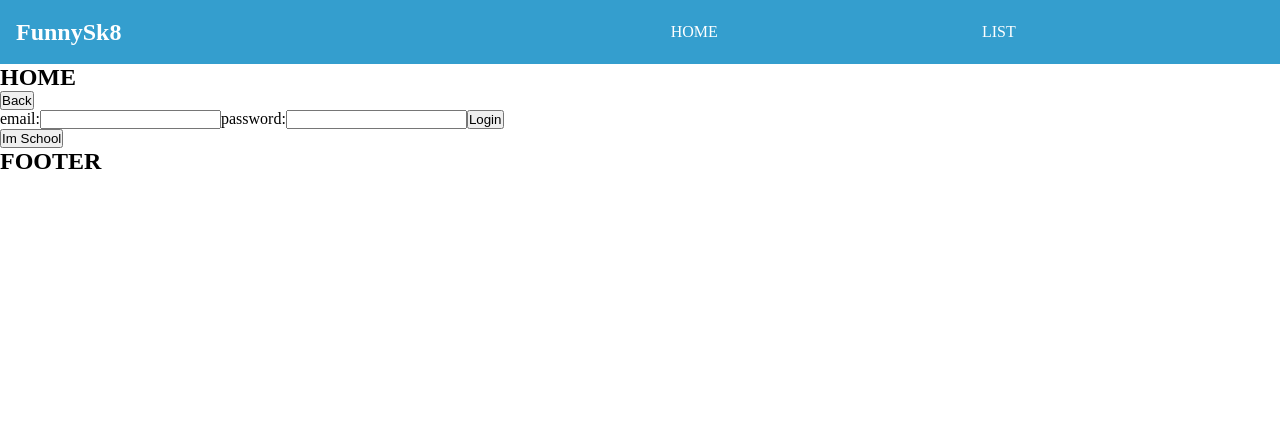
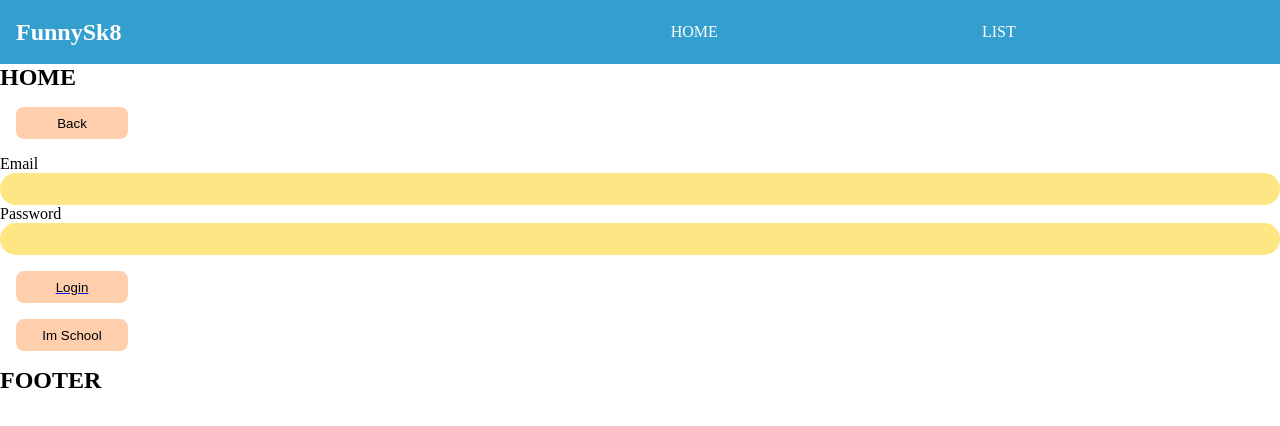
Before and after one commit to Adriancit0/Sk8Fun, a React (Create React App) app in the folder frontend/: page / in a window 1280 px wide. Both pictures are taken after a click on the button "Im User". Shown: the top 426 px of the page. Built offline with nearby package versions, Linux system fonts and the light colour scheme; the HTML template or start-up script is replaced by a standard one.

Commit message:
Add input component

```diff
--- a/frontend/src/components/activityDetail/index.jsx
+++ b/frontend/src/components/activityDetail/index.jsx
@@ -78,8 +78,8 @@ function activityDetail({ activity, index }) {
           {currentPlaces}
         </li>
         <footer className="activities-item-footer">
-          <StandardButton functionName={sumPrice} content="+" />
-          <StandardButton functionName={substracPrice} content="-" />
+          <StandardButton type="button" functionName={sumPrice} content="+" />
+          <StandardButton type="button" functionName={substracPrice} content="-" />
           <p>
             Price:
             {' '}
@@ -87,8 +87,8 @@ function activityDetail({ activity, index }) {
             /
             {activity?.price?.unity}
           </p>
-          <StandardButton functionName={Booking} content=" Book " />
-          <StandardButton functionName={handleImInterested} content={imInterested ? ' Im not interested ' : ' Im interested '} />
+          <StandardButton type="button" functionName={Booking} content=" Book " />
+          <StandardButton type="button" functionName={handleImInterested} content={imInterested ? ' Im not interested ' : ' Im interested '} />
           <p>
             {activity?.likes}
             {' '}
--- a/frontend/src/components/button/buttonStyle.scss
+++ b/frontend/src/components/button/buttonStyle.scss
@@ -1,8 +1,13 @@
 .standard-button{
+    display: flex;
+    justify-content: center;
+    align-items: center;
     margin: 1rem;
+    padding: 1rem;
     border: none;
     border-radius: 0.5rem;
     background-color: rgb(255, 206, 172);
     height: 2rem;
-    min-width: 2rem;
+    min-width: 7rem;
+    align-self: center;
 }
--- a/frontend/src/components/button/index.jsx
+++ b/frontend/src/components/button/index.jsx
@@ -3,10 +3,9 @@
 import React from 'react';
 import './buttonStyle.scss';
 
-function standardButton({ content, functionName }) {
+function standardButton({ type, content, functionName }) {
   return (
-    <button type="button" className="standard-button" onClick={functionName}>{content}</button>
-
+    <button type={type} className="standard-button" onClick={functionName}>{content}</button>
   );
 }
 
--- a/frontend/src/components/home/index.jsx
+++ b/frontend/src/components/home/index.jsx
@@ -1,6 +1,7 @@
 import { React, useState } from 'react';
 import UserLogin from '../userLogin';
 import SchoolLogin from '../schoolLogin';
+import StandardButton from '../button';
 
 function funnyHome() {
   const [accessUser, setAccesUser] = useState(false);
@@ -18,11 +19,11 @@ function funnyHome() {
         {
         accessUser ? (
           <section>
-            <button type="button" onClick={handleUser}>Back</button>
+            <StandardButton type="button" functionName={handleUser} content="Back" />
             <UserLogin />
           </section>
         ) : (
-          <button type="button" onClick={handleUser}>Im User</button>
+          <StandardButton type="button" functionName={handleUser} content="Im User" />
         )
         }
       </section>
@@ -30,11 +31,11 @@ function funnyHome() {
         {
         accessSchool ? (
           <section>
-            <button type="button" onClick={handleSchool}>Back</button>
+            <StandardButton type="button" functionName={handleSchool} content="Back" />
             <SchoolLogin />
           </section>
         ) : (
-          <button type="button" onClick={handleSchool}>Im School</button>
+          <StandardButton type="button" functionName={handleSchool} content="Im School" />
         )
         }
       </section>
--- /dev/null
+++ b/frontend/src/components/inputSection/index.jsx
@@ -0,0 +1,26 @@
+/* eslint-disable react/button-has-type */
+/* eslint-disable jsx-a11y/control-has-associated-label */
+import React from 'react';
+import './inputStyle.scss';
+
+function inputSection({
+  htmlFor, type, content, id, value, functionName
+}) {
+  return (
+    <label
+      className="input-section"
+      htmlFor={htmlFor}
+    >
+      {content}
+      <input
+        className="input-section__input"
+        type={type}
+        id={id}
+        value={value}
+        onChange={(createEvent) => functionName(createEvent.target.value)}
+      />
+    </label>
+  );
+}
+
+export default inputSection;
--- /dev/null
+++ b/frontend/src/components/inputSection/inputStyle.scss
@@ -0,0 +1,12 @@
+.input-section{
+    display: flex;
+    flex-direction: column;
+    justify-content: flex-start;
+    .input-section__input{
+        min-width: 4rem;
+        height: 2rem;
+        border: none;
+        border-radius: 1rem;
+        background-color: rgb(255, 230, 132);
+    }
+}
--- a/frontend/src/components/schoolDetails/index.jsx
+++ b/frontend/src/components/schoolDetails/index.jsx
@@ -4,6 +4,7 @@ import { useParams, Link } from 'react-router-dom';
 import { useSelector, useDispatch } from 'react-redux';
 import { getById, deleteById } from '../../redux/actions/actionsCreators';
 import ActivityDetail from '../activityDetail';
+import StandardButton from '../button';
 
 function schoolDetail() {
   const [isDelete, setIsDelete] = useState(false);
@@ -54,9 +55,7 @@ function schoolDetail() {
           {activities?.map((activity, index) => (
             <ActivityDetail activity={activity} index={index} />
           ))}
-          <button type="button" className="school-card__delete-button" onClick={() => handleDelete(schoolId)}>
-            Delete School
-          </button>
+          <StandardButton type="button" className="school-card__delete-button" functionName={() => handleDelete(schoolId)} content="Delete School" />
         </section>
       )}
     </section>
--- a/frontend/src/components/schoolLogin/index.jsx
+++ b/frontend/src/components/schoolLogin/index.jsx
@@ -1,4 +1,7 @@
 import { React, useState } from 'react';
+import { Link } from 'react-router-dom';
+import InputSection from '../inputSection';
+import StandardButton from '../button';
 
 function login() {
   const [email, setEmail] = useState('');
@@ -13,26 +16,13 @@ function login() {
   //   }
   return (
     <section className="login">
+      <h2>Register your school</h2>
       <form className="login__form">
-        <label htmlFor="email" className="form__label--email">
-          email:
-          <input
-            type="text"
-            id="email"
-            value={email}
-            onChange={(createEvent) => setEmail(createEvent.target.value)}
-          />
-        </label>
-        <label htmlFor="password" className="form__label--password">
-          password:
-          <input
-            type="password"
-            id="password"
-            value={password}
-            onChange={(createEvent) => setPassword(createEvent.target.value)}
-          />
-        </label>
-        <button type="submit">Login</button>
+        <InputSection htmlFor="email" type="text" id="email" value={email} functionName={setEmail} content="Email" />
+        <InputSection htmlFor="password" type="password" id="password" value={password} functionName={setPassword} content="Password" />
+        <Link to="/school">
+          <StandardButton type="submit" content="Login" />
+        </Link>
       </form>
     </section>
   );
--- a/frontend/src/components/skateSchool/index.jsx
+++ b/frontend/src/components/skateSchool/index.jsx
@@ -3,6 +3,7 @@ import { React, useState } from 'react';
 import { useDispatch, useSelector } from 'react-redux';
 import { Link } from 'react-router-dom';
 import { createItem } from '../../redux/actions/actionsCreators';
+import StandardButton from '../button';
 import './skateSchoolStyle.scss';
 
 function skateSchool() {
@@ -88,15 +89,13 @@ function skateSchool() {
               onChange={(createEvent) => setImageUrl(createEvent.target.value)}
             />
           </label>
-          <button className="school-creator__submit" type="submit">Submit</button>
+          <StandardButton className="school-creator__submit" type="submit" content="Submit" />
         </form>
       ) : (
         <section className="school-page__confirm-modal">
           <p>Bienvenido a FunnSk8, acabas de registrar una escuela!!!</p>
           <Link to={`/school/${itemSelected?._id}`}>
-            <button className="confirm-modal__link" type="button">
-              Go to Details
-            </button>
+            <StandardButton className="confirm-modal__link" type="button" content="Go to Details" />
           </Link>
         </section>
       )}
--- a/frontend/src/components/userLogin/index.jsx
+++ b/frontend/src/components/userLogin/index.jsx
@@ -1,4 +1,7 @@
 import { React, useState } from 'react';
+import { Link } from 'react-router-dom';
+import InputSection from '../inputSection';
+import StandardButton from '../button';
 
 function login() {
   const [email, setEmail] = useState('');
@@ -14,25 +17,11 @@ function login() {
   return (
     <section className="login">
       <form className="login__form">
-        <label htmlFor="email" className="form__label--email">
-          email:
-          <input
-            type="text"
-            id="email"
-            value={email}
-            onChange={(createEvent) => setEmail(createEvent.target.value)}
-          />
-        </label>
-        <label htmlFor="password" className="form__label--password">
-          password:
-          <input
-            type="password"
-            id="password"
-            value={password}
-            onChange={(createEvent) => setPassword(createEvent.target.value)}
-          />
-        </label>
-        <button type="submit">Login</button>
+        <InputSection htmlFor="email" type="text" id="email" value={email} functionName={setEmail} content="Email" />
+        <InputSection htmlFor="password" type="password" id="password" value={password} functionName={setPassword} content="Password" />
+        <Link to="/user">
+          <StandardButton type="submit" content="Login" />
+        </Link>
       </form>
     </section>
   );
```
